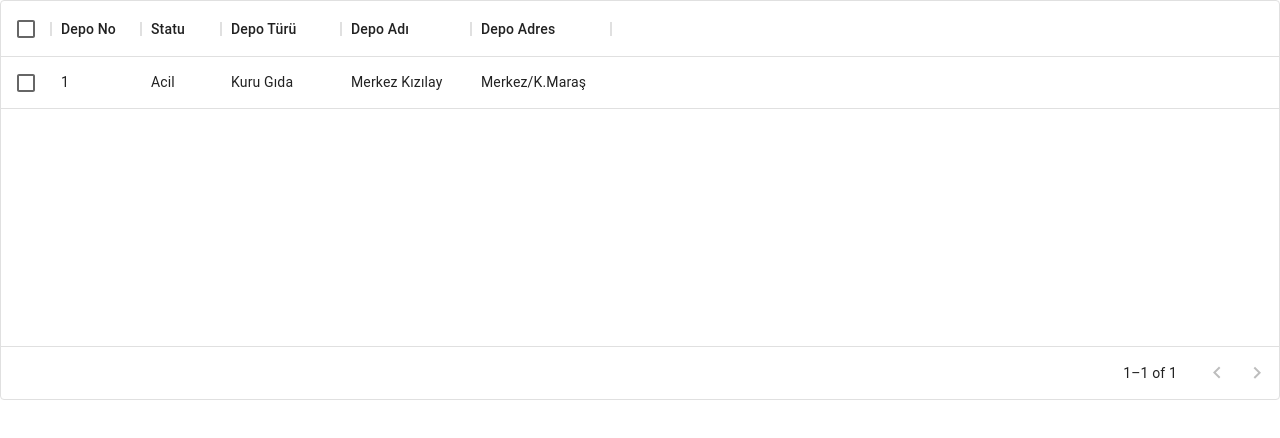
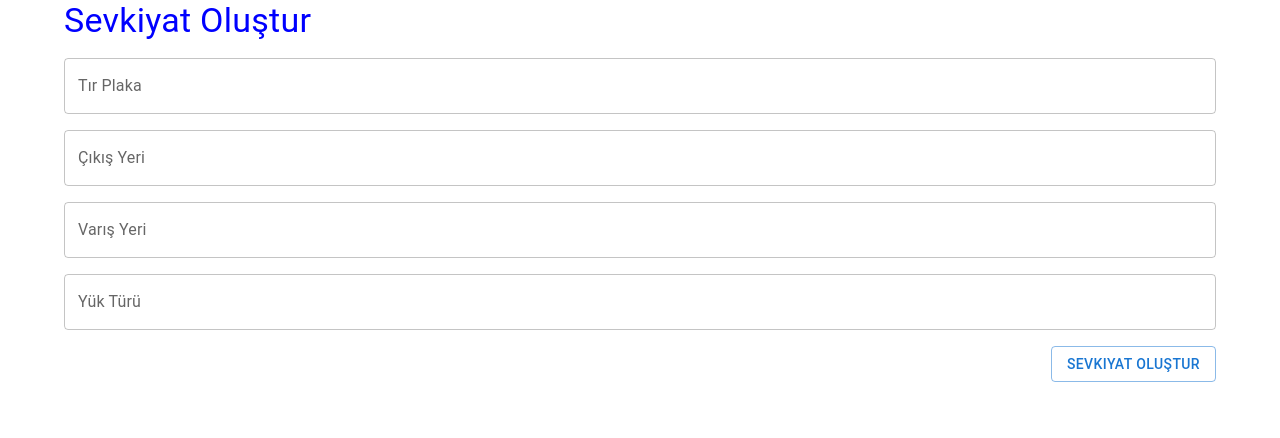
Before and after one commit to bahadircetin/destech-frontend, a React (Create React App) app: page / in a window 1280 px wide. Shown: the top 438 px of the page. Built offline with nearby package versions, Linux system fonts and the light colour scheme.

Commit message:
Delivery View created

```diff
--- a/src/App.js
+++ b/src/App.js
@@ -1,7 +1,6 @@
 import './App.css';
 
-import DepoDisplay from './Views/DepoDisplay';
-import CircleIcon from '@mui/icons-material/Circle';
+import DeliveryCreate from './Views/DeliveryCreate';
 const data = [
   { id: 1,statu :'Acil', depoTuru:'Kuru Gıda', depoAdi: 'Merkez Kızılay', depoAddress: 'Merkez/K.Maraş'},
 
@@ -10,7 +9,7 @@ function App() {
   return (
     <div>
 
-      <DepoDisplay data={data}></DepoDisplay>
+      <DeliveryCreate ></DeliveryCreate>
     </div>
   );
 }
--- /dev/null
+++ b/src/Views/DeliveryCreate.js
@@ -0,0 +1,39 @@
+import * as React from 'react';
+import Container from '@mui/material/Container';
+import Typography from '@mui/material/Typography';
+import Stack from '@mui/material/Stack';
+import TextField from '@mui/material/TextField';
+import Button from '@mui/material/Button';
+
+
+
+
+import { Row } from 'reactstrap';
+
+
+
+
+
+export default function DeliveryCreate(props) {
+  return (
+<Container>
+<Stack direction="column" spacing = {2}>
+
+        <Typography variant="h4" component="h2" color="blue">
+             Sevkiyat Oluştur
+        </Typography >
+            <TextField id = "trackId" label="Tır Plaka" variant="outlined" />
+            <TextField id = "startingPoint" label="Çıkış Yeri" variant="outlined" />
+            <TextField id = "destinationPoint" label="Varış Yeri" variant="outlined" />
+            <TextField id = "destinationPoint" label="Yük Türü" variant="outlined"/>
+
+            <Stack direction="column"   alignItems="flex-end" >
+               <Button variant="outlined"  >Sevkiyat Oluştur</Button>
+            </Stack>
+
+        </Stack>
+
+
+</Container>
+  );
+}
```
